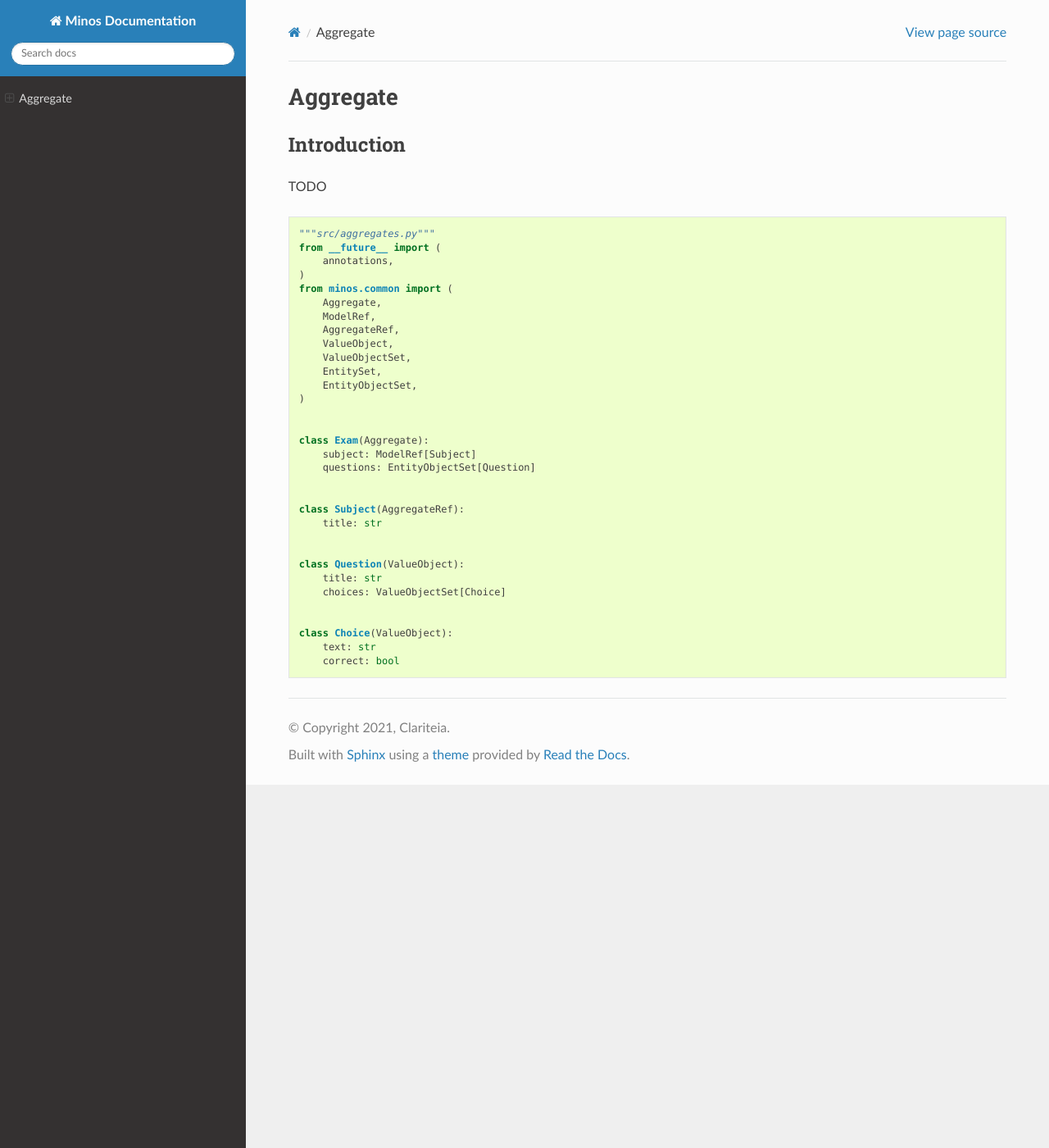
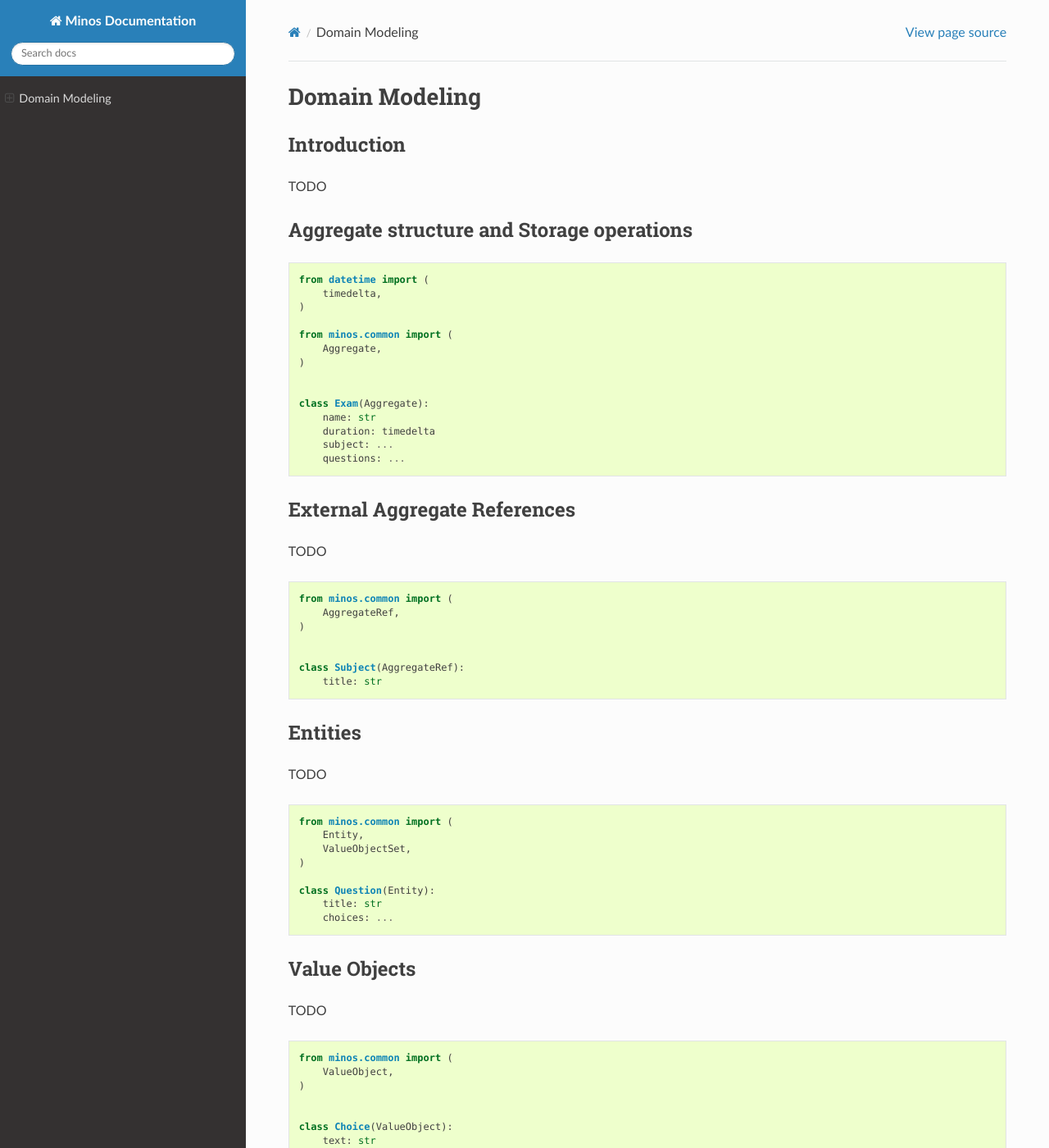
Before and after one commit to Clariteia/minos-documentation, a Sphinx documentation site: the page built from docs/quickstart/aggregate.md, in a window 1280 px wide and 1400 px high. Shown: the whole window at 82% size. Built offline with Sphinx 7.4.7 and the Read the Docs theme 2.0.0, drawn with Linux system fonts in a browser that asks for light colours; some of the changed text lies outside the part shown.

Commit message:
* Enrich aggregate examples.

````diff
--- a/docs/quickstart/aggregate.md
+++ b/docs/quickstart/aggregate.md
@@ -1,14 +1,84 @@
-# Aggregate
+# Domain Modeling
 
 ## Introduction
 
 TODO
 
+
+## Aggregate structure and Storage operations
+
+```python
+from datetime import (
+    timedelta,
+)
+
+from minos.common import (
+    Aggregate,
+)
+
+
+class Exam(Aggregate):
+    name: str
+    duration: timedelta
+    subject: ...
+    questions: ...
+```
+
+
+## External Aggregate References
+
+TODO
+
+```python
+from minos.common import (
+    AggregateRef,
+)
+
+
+class Subject(AggregateRef):
+    title: str
+```
+
+
+## Entities
+TODO
+
+```python
+from minos.common import (
+    Entity,
+    ValueObjectSet,
+)
+
+class Question(Entity):
+    title: str
+    choices: ...
+```
+
+## Value Objects
+TODO
+
+```python
+from minos.common import (
+    ValueObject,
+)
+
+
+class Choice(ValueObject):
+    text: str
+    correct: bool
+```
+
+
+## Full Picture
+TODO
+
 ```python
 """src/aggregates.py"""
+
 from __future__ import (
     annotations,
 )
+
 from minos.common import (
     Aggregate,
     ModelRef,
@@ -16,20 +86,20 @@ from minos.common import (
     ValueObject,
     ValueObjectSet,
     EntitySet,
-    EntityObjectSet,
+    Entity,
 )
 
 
 class Exam(Aggregate):
     subject: ModelRef[Subject]
-    questions: EntityObjectSet[Question]
+    questions: EntitySet[Question]
 
 
 class Subject(AggregateRef):
     title: str
 
 
-class Question(ValueObject):
+class Question(Entity):
     title: str
     choices: ValueObjectSet[Choice]
 
@@ -38,5 +108,4 @@ class Choice(ValueObject):
     text: str
     correct: bool
 
-
 ```
````
